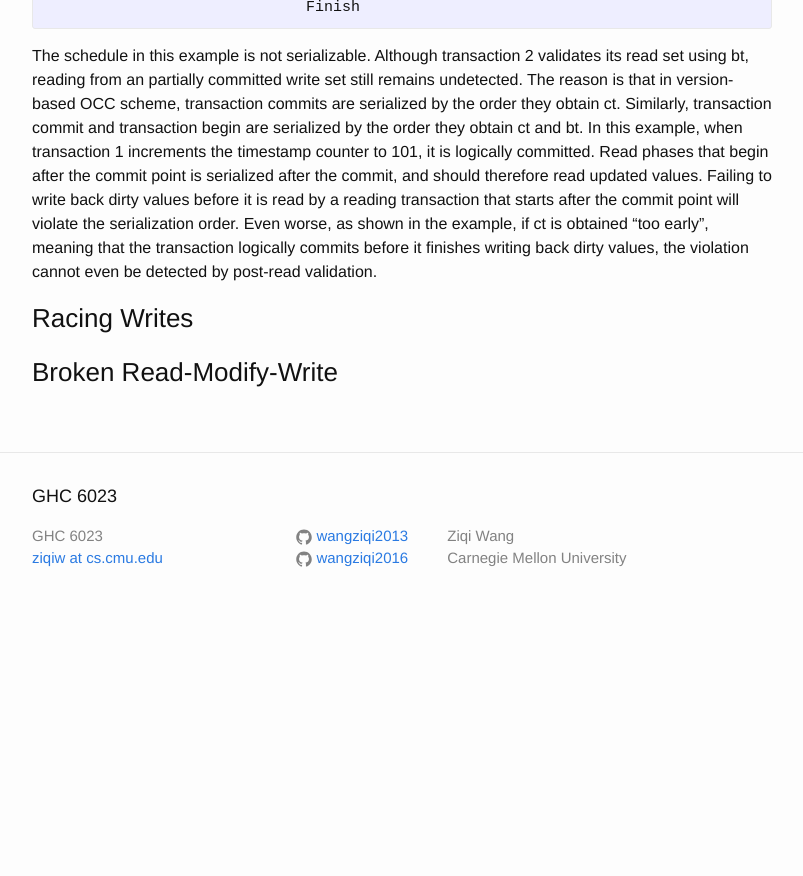
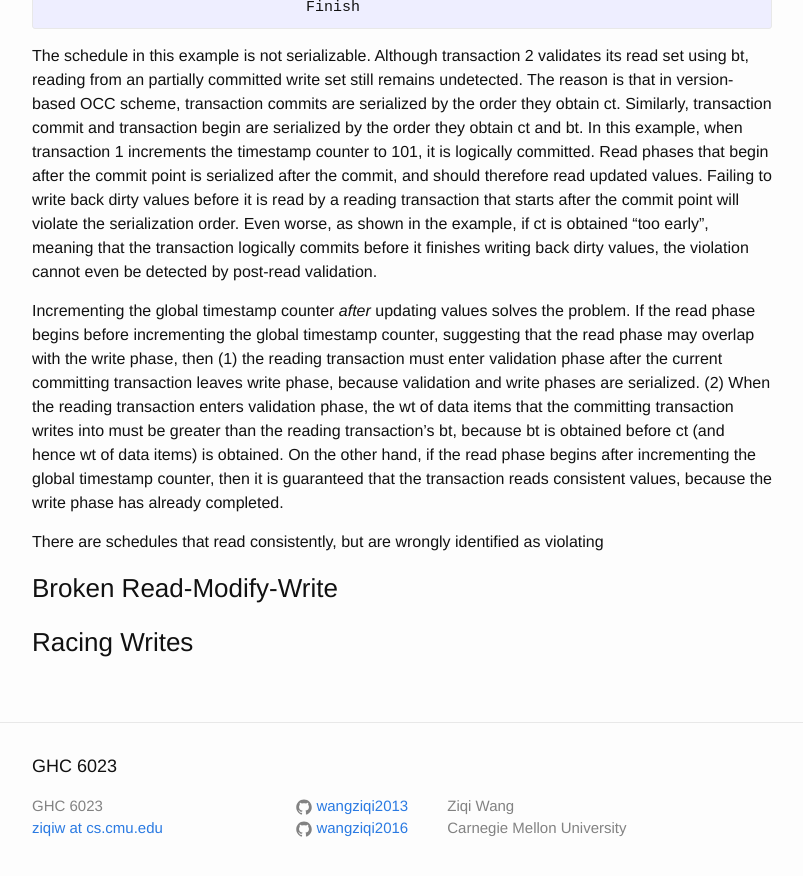
Before and after one commit to wangziqi2013/wangziqi2013.github.io, a Jekyll site: the page built from _posts/2018-03-21-Analyzing-OCC-Anomalies-and-Solutions.markdown, in a window 1280 px wide and 900 px high, scrolled down 4685 px. Shown: the top 876 px of the window, without its empty margins (238-1041 px from the left). Built offline with Jekyll 4.4.1, drawn with Linux system fonts in a browser that asks for light colours; before the commit the page ends 5315 px from its top, so only the background shows below that.

Commit message:
Finish solution

```diff
--- a/_posts/2018-03-21-Analyzing-OCC-Anomalies-and-Solutions.markdown
+++ b/_posts/2018-03-21-Analyzing-OCC-Anomalies-and-Solutions.markdown
@@ -185,8 +185,8 @@ example below, we assume version-base validation. The timestamp counter is incre
       Read A
       Read B
  Begin Commit @ 101
-Check A  (bt >= A.ws)
-Check B  (bt >= B.ws)
+Check A (bt >= A.ws)
+Check B (bt >= B.ws)
   Store A @ 101
                            Begin @ 101
                              Load  A
@@ -194,8 +194,8 @@ Check B  (bt >= B.ws)
   Store B @ 101
      Finish
                         Begin Commit @ 102
-                       Check A  (bt >= A.ws)
-                       Check B  (bt >= B.ws)
+                       Check A (bt >= A.ws)
+                       Check B (bt >= B.ws)
                              Finish
 {% endhighlight %}
 
@@ -209,8 +209,17 @@ dirty values before it is read by a reading transaction that starts after the co
 order. Even worse, as shown in the example, if ct is obtained "too early", meaning that the transaction logically
 commits before it finishes writing back dirty values, the violation cannot even be detected by post-read validation.
 
+Incrementing the global timestamp counter *after* updating values solves the problem. If the read phase begins before
+incrementing the global timestamp counter, suggesting that the read phase may overlap with the write phase, then (1)
+the reading transaction must enter validation phase after the current committing transaction leaves write phase, because
+validation and write phases are serialized. (2) When the reading transaction enters validation phase, the wt of data items
+that the committing transaction writes into must be greater than the reading transaction's bt, because bt is obtained before
+ct (and hence wt of data items) is obtained. On the other hand, if the read phase begins after incrementing the
+global timestamp counter, then it is guaranteed that the transaction reads consistent values, because the write phase
+has already completed.
 
+There are schedules that read consistently, but are wrongly identified as violating
+
+### Broken Read-Modify-Write
 
 ### Racing Writes
-
-### Broken Read-Modify-Write
```
